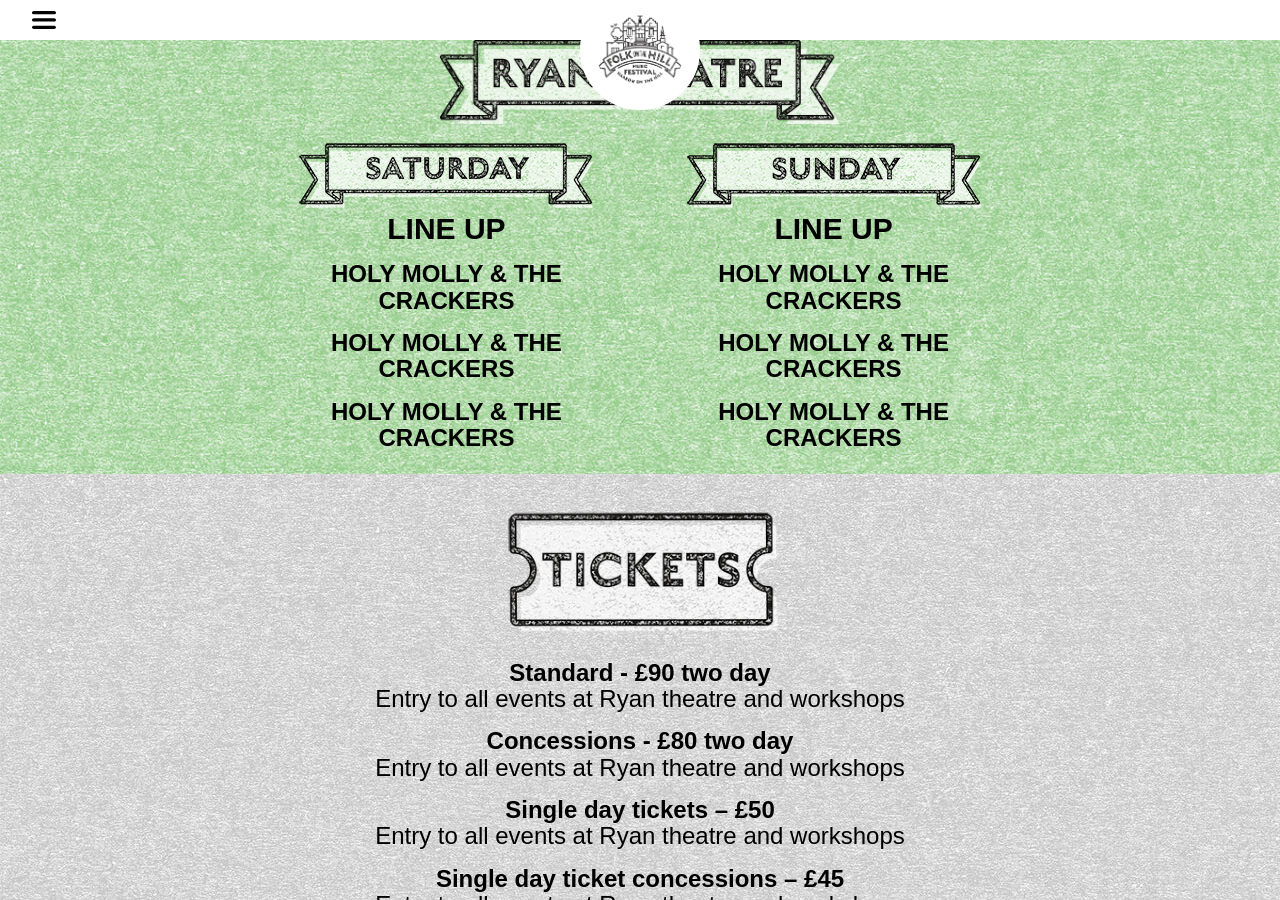
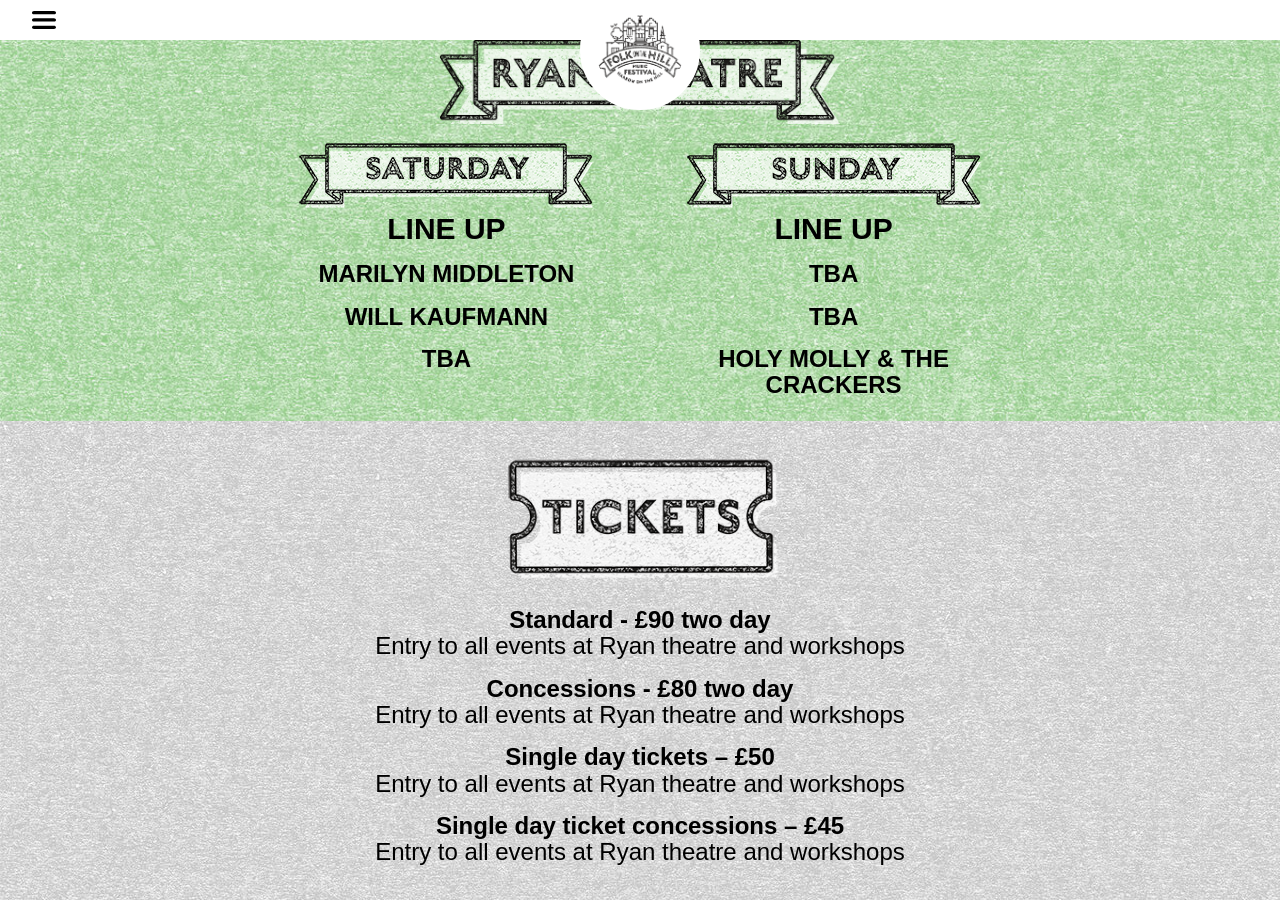
Before and after one commit to javpet/folk-on-the-hill, a Jekyll site: the page built from index.html, in a window 1280 px wide and 900 px high, scrolled down 993 px. Built offline with Jekyll 4.4.1, drawn with Linux system fonts in a browser that asks for light colours; some web fonts are replaced.

Commit message:
Update lineup.yml

```diff
--- a/_data/lineup.yml
+++ b/_data/lineup.yml
@@ -1,7 +1,7 @@
-lineup_artist_1: Holy Molly & The Crackers
-lineup_artist_2: Holy Molly & The Crackers
-lineup_artist_3: Holy Molly & The Crackers
+lineup_artist_1: Marilyn Middleton
+lineup_artist_2: Will Kaufmann
+lineup_artist_3: TBA
 
-lineup_artist_4: Holy Molly & The Crackers
-lineup_artist_5: Holy Molly & The Crackers
+lineup_artist_4: TBA
+lineup_artist_5: TBA
 lineup_artist_6: Holy Molly & The Crackers
```
